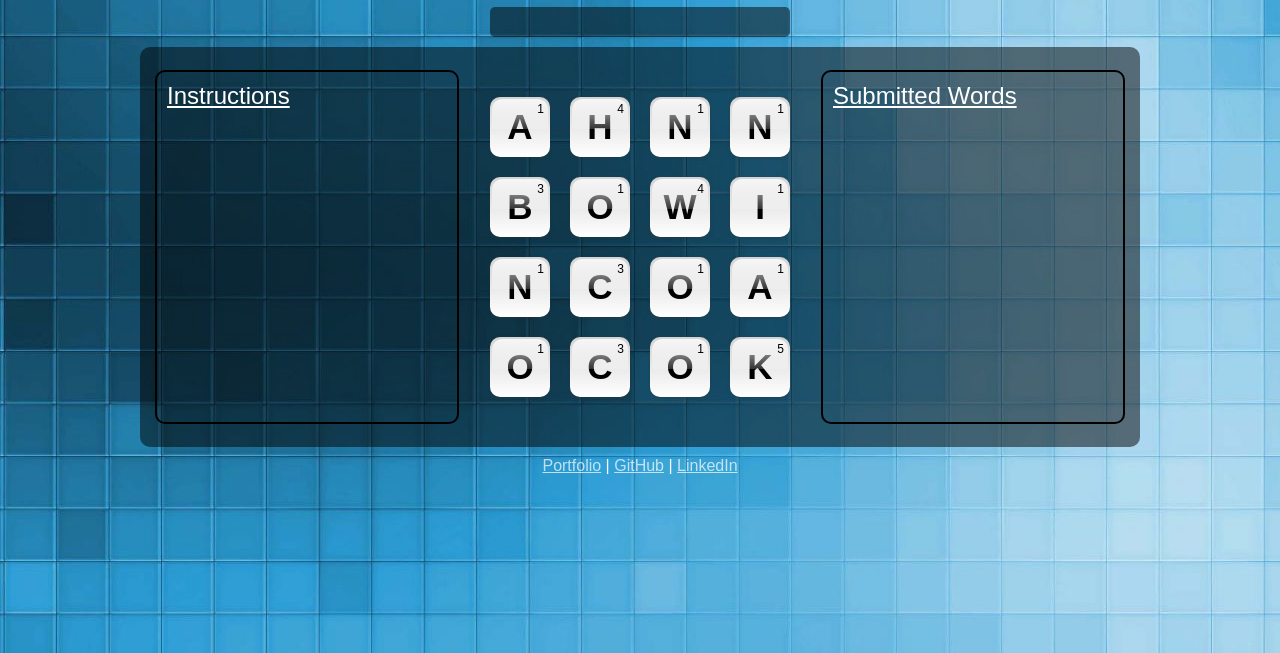
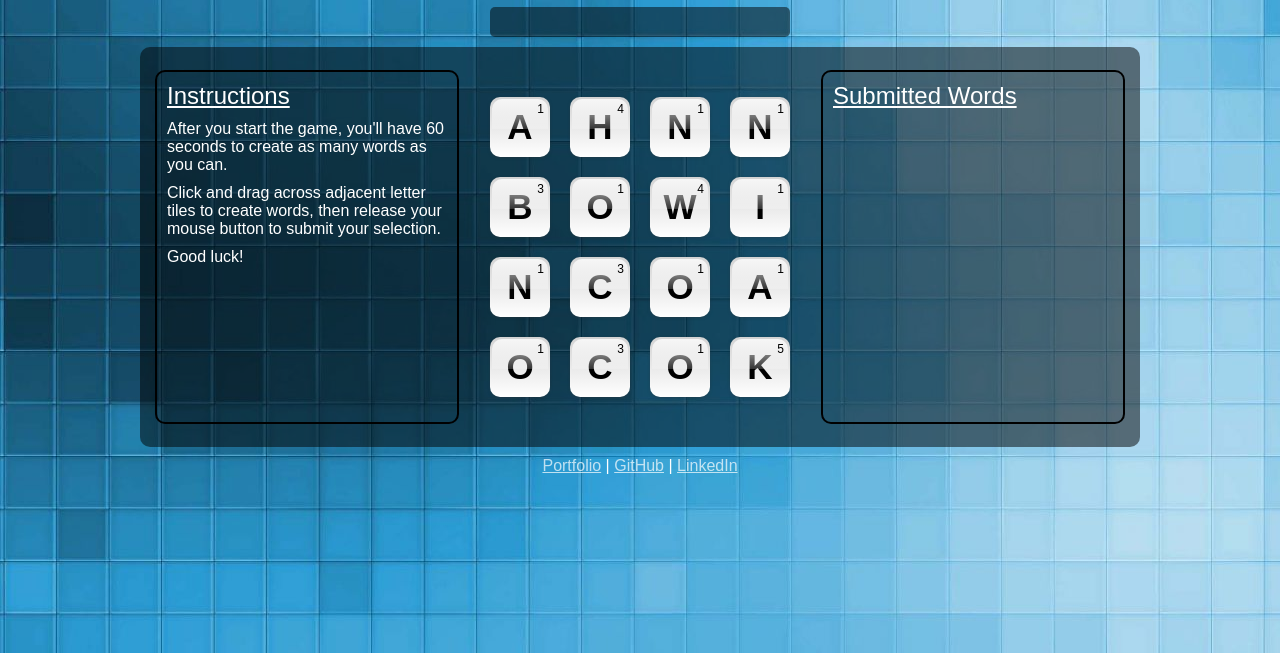
Before and after one commit to jefftam23/scramble-with-self, a website built with webpack: page index.html in a window 1280 px wide. Shown: the part 147-800 px from the top of the page. Built offline with nearby package versions, Linux system fonts and the light colour scheme; a web font is replaced by a local one.

Commit message:
Add instructions

```diff
--- a/css/main_gameplay.css
+++ b/css/main_gameplay.css
@@ -40,6 +40,10 @@
 }
 
 /* RULES */
+
+#instructions p {
+  margin: 10px;
+}
 
 /* BOARD */
 
--- a/index.html
+++ b/index.html
@@ -23,6 +23,9 @@
     <div id="main-gameplay">
       <div id="instructions">
         <h2>Instructions</h2>
+        <p>After you start the game, you'll have 60 seconds to create as many words as you can.</p>
+        <p>Click and drag across adjacent letter tiles to create words, then release your mouse button to submit your selection.</p>
+        <p>Good luck!</p>
       </div>
       <div id="board"></div>
       <div id="submitted-words">
```
